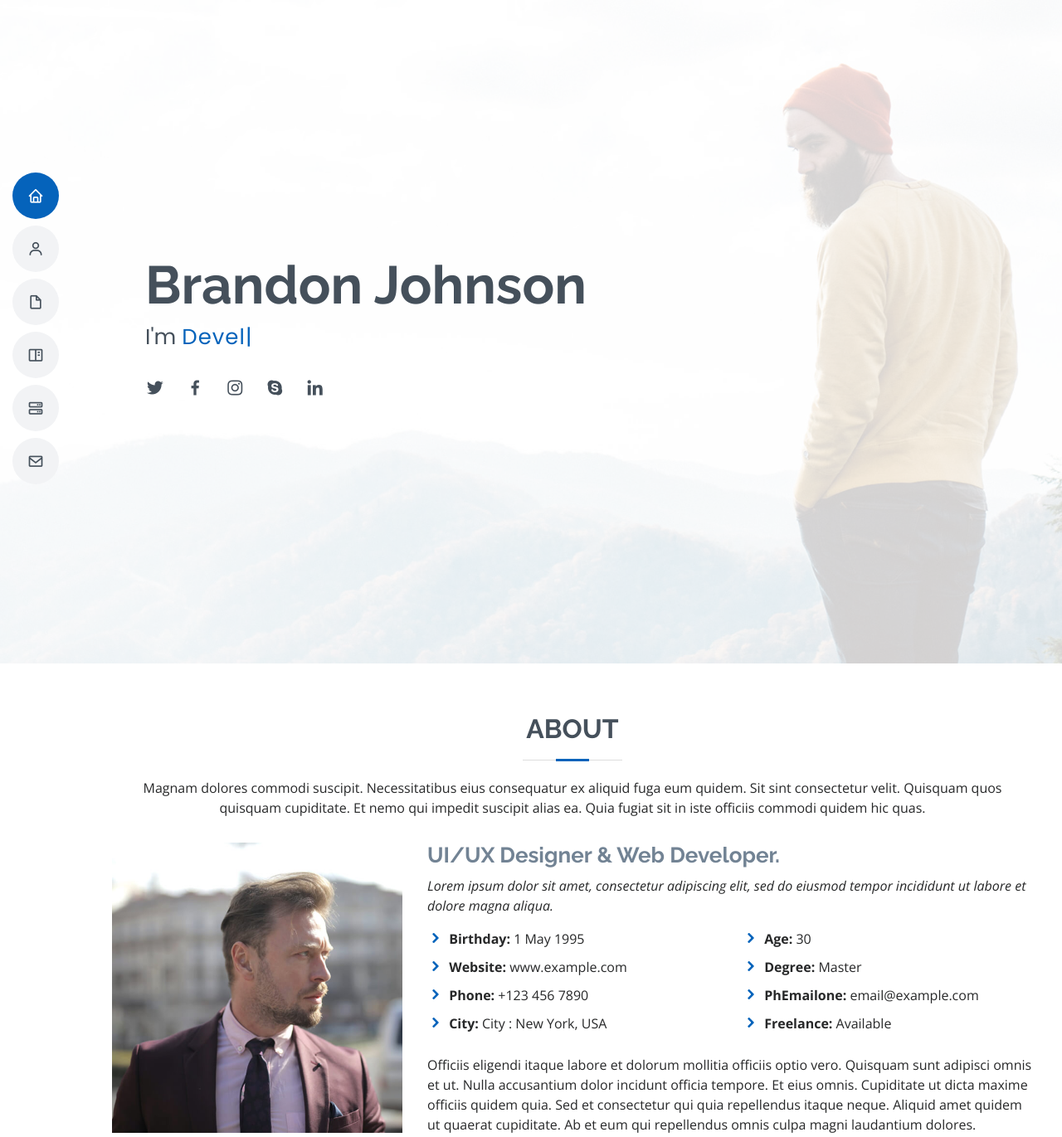
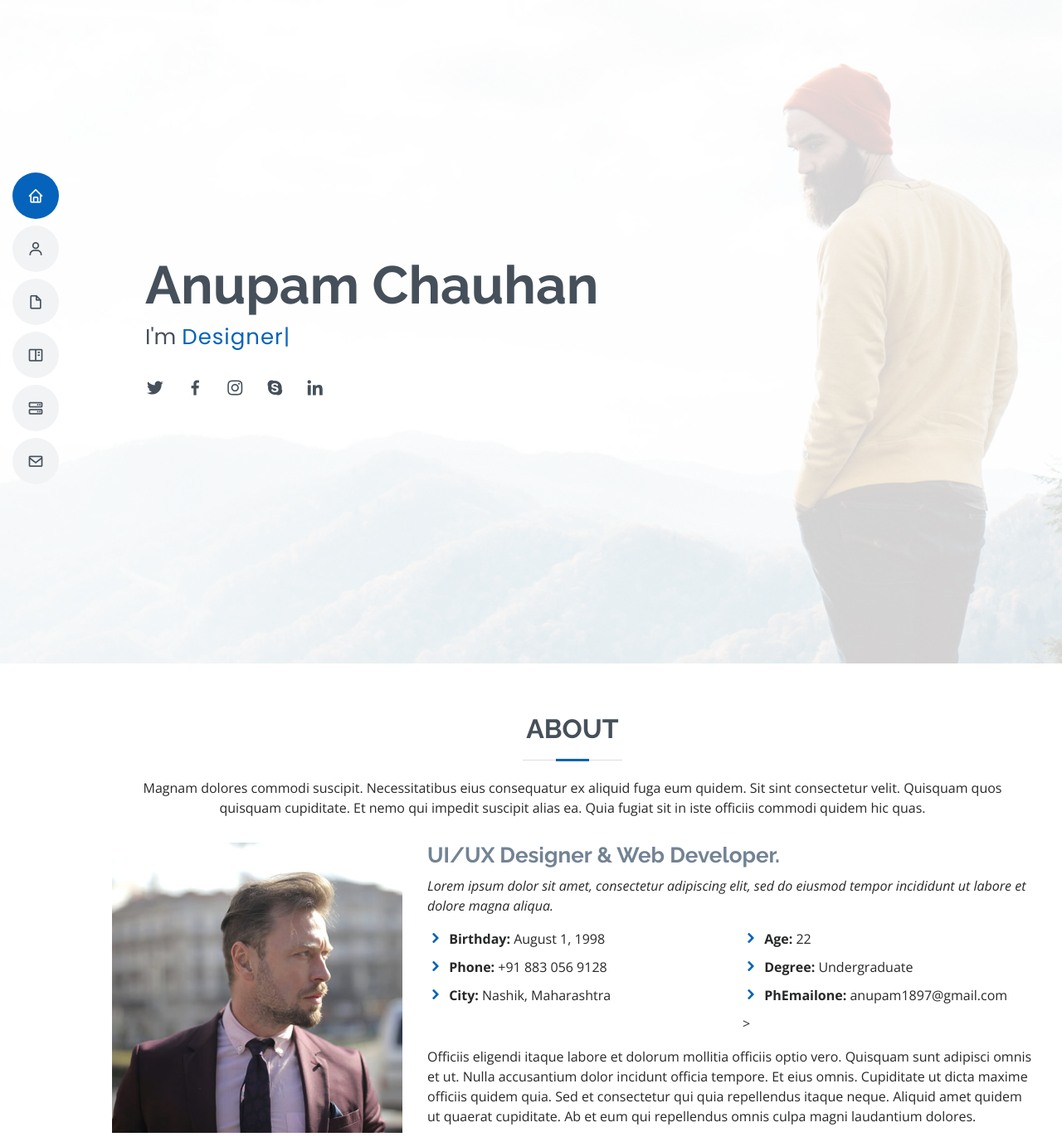
Before and after one commit to anupam1897/anupam1897.github.io, a plain HTML site: page index.html in a window 1280 px wide. Shown: the top 1371 px of the page at 83% size. Drawn offline with nearby package versions, Linux system fonts and the light colour scheme.

Commit message:
initial homepage changes

```diff
--- a/index.html
+++ b/index.html
@@ -10,7 +10,6 @@
   <meta content="" name="keywords">
 
   <!-- Favicons -->
-  <link href="assets/img/favicon.png" rel="icon">
   <link href="assets/img/apple-touch-icon.png" rel="apple-touch-icon">
 
   <!-- Google Fonts -->
@@ -59,8 +58,8 @@
   <!-- ======= Hero Section ======= -->
   <section id="hero" class="d-flex flex-column justify-content-center">
     <div class="container" data-aos="zoom-in" data-aos-delay="100">
-      <h1>Brandon Johnson</h1>
-      <p>I'm <span class="typed" data-typed-items="Designer, Developer, Freelancer, Photographer"></span></p>
+      <h1>Anupam Chauhan</h1>
+      <p>I'm <span class="typed" data-typed-items="Entrepreneur, Designer, Developer, Photographer"></span></p>
       <div class="social-links">
         <a href="#" class="twitter"><i class="bx bxl-twitter"></i></a>
         <a href="#" class="facebook"><i class="bx bxl-facebook"></i></a>
@@ -95,18 +94,16 @@
             <div class="row">
               <div class="col-lg-6">
                 <ul>
-                  <li><i class="icofont-rounded-right"></i> <strong>Birthday:</strong> 1 May 1995</li>
-                  <li><i class="icofont-rounded-right"></i> <strong>Website:</strong> www.example.com</li>
-                  <li><i class="icofont-rounded-right"></i> <strong>Phone:</strong> +123 456 7890</li>
-                  <li><i class="icofont-rounded-right"></i> <strong>City:</strong> City : New York, USA</li>
+                  <li><i class="icofont-rounded-right"></i> <strong>Birthday:</strong> August 1, 1998</li>
+                  <li><i class="icofont-rounded-right"></i> <strong>Phone:</strong> +91 883 056 9128</li>
+                  <li><i class="icofont-rounded-right"></i> <strong>City:</strong> Nashik, Maharashtra</li>
                 </ul>
               </div>
               <div class="col-lg-6">
                 <ul>
-                  <li><i class="icofont-rounded-right"></i> <strong>Age:</strong> 30</li>
-                  <li><i class="icofont-rounded-right"></i> <strong>Degree:</strong> Master</li>
-                  <li><i class="icofont-rounded-right"></i> <strong>PhEmailone:</strong> email@example.com</li>
-                  <li><i class="icofont-rounded-right"></i> <strong>Freelance:</strong> Available</li>
+                  <li><i class="icofont-rounded-right"></i> <strong>Age:</strong> 22</li>
+                  <li><i class="icofont-rounded-right"></i> <strong>Degree:</strong> Undergraduate</li>
+                  <li><i class="icofont-rounded-right"></i> <strong>PhEmailone:</strong> anupam1897@gmail.com</li>>
                 </ul>
               </div>
             </div>
@@ -247,7 +244,7 @@
           <div class="col-lg-6">
             <h3 class="resume-title">Sumary</h3>
             <div class="resume-item pb-0">
-              <h4>Brandon Johnson</h4>
+              <h4>Anupam Chauhan</h4>
               <p><em>Innovative and deadline-driven Graphic Designer with 3+ years of experience designing and developing user-centered digital/print marketing material from initial concept to final, polished deliverable.</em></p>
               <ul>
                 <li>Portland par 127,Orlando, FL</li>
@@ -692,7 +689,7 @@
   <!-- ======= Footer ======= -->
   <footer id="footer">
     <div class="container">
-      <h3>Brandon Johnson</h3>
+      <h3>Anupam Chauhan</h3>
       <p>Et aut eum quis fuga eos sunt ipsa nihil. Labore corporis magni eligendi fuga maxime saepe commodi placeat.</p>
       <div class="social-links">
         <a href="#" class="twitter"><i class="bx bxl-twitter"></i></a>
```
